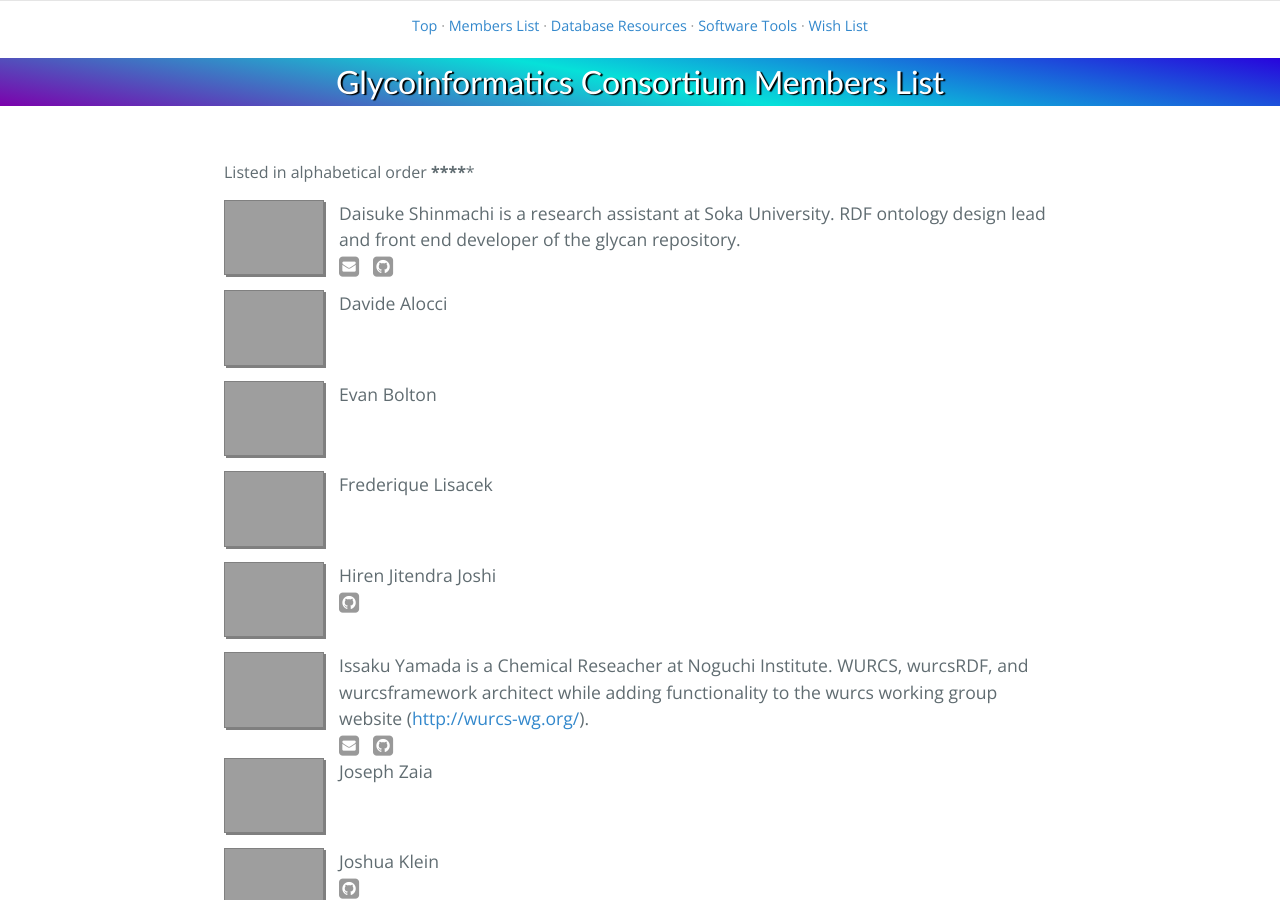
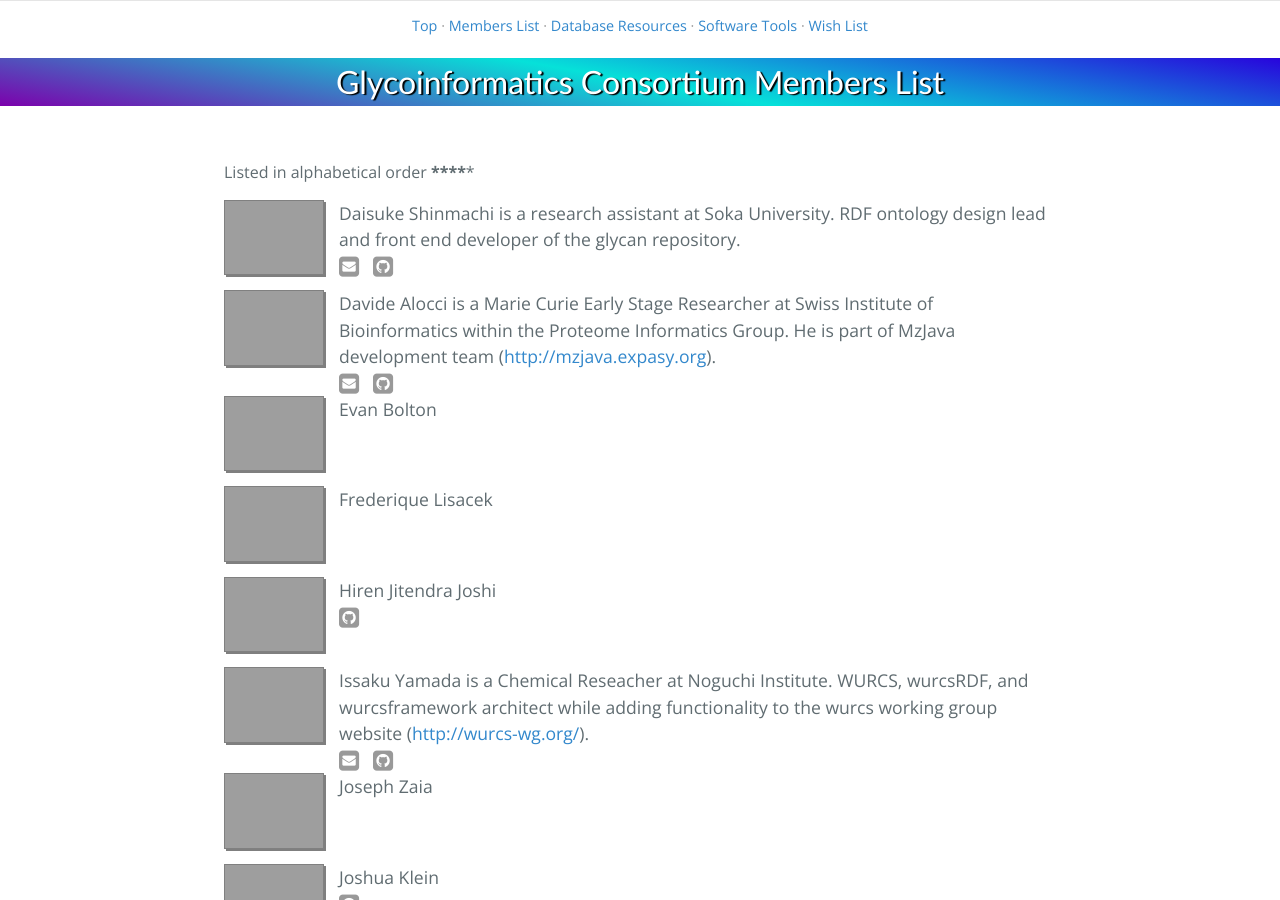
Before and after one commit to glycoinfo/glic-old, a Jekyll site: the page built from member/index.md, in a window 1280 px wide and 900 px high. Built offline with Jekyll 4.4.1, drawn with Linux system fonts in a browser that asks for light colours; nearby versions of some CDN libraries; Markdown is read by kramdown in place of the engine named in the settings.

Commit message:
Update authors.yml

```diff
--- a/_data/authors.yml
+++ b/_data/authors.yml
@@ -5,12 +5,11 @@
     Daisuke Shinmachi is a research assistant at Soka University. RDF ontology design lead and front end developer of the glycan repository.
 
 - name: Davide Alocci
-  github:
-  email:
+  github: alodavide
+  email: davide.alocci@isb-sib.ch
   url:
   bio: |
-    Davide Alocci
-
+    Davide Alocci is a Marie Curie Early Stage Researcher at Swiss Institute of Bioinformatics within the Proteome Informatics Group. He is part of MzJava development team (<a href="http://mzjava.expasy.org/">http://mzjava.expasy.org</a>).
 
 - name: Evan Bolton
   github:
```
